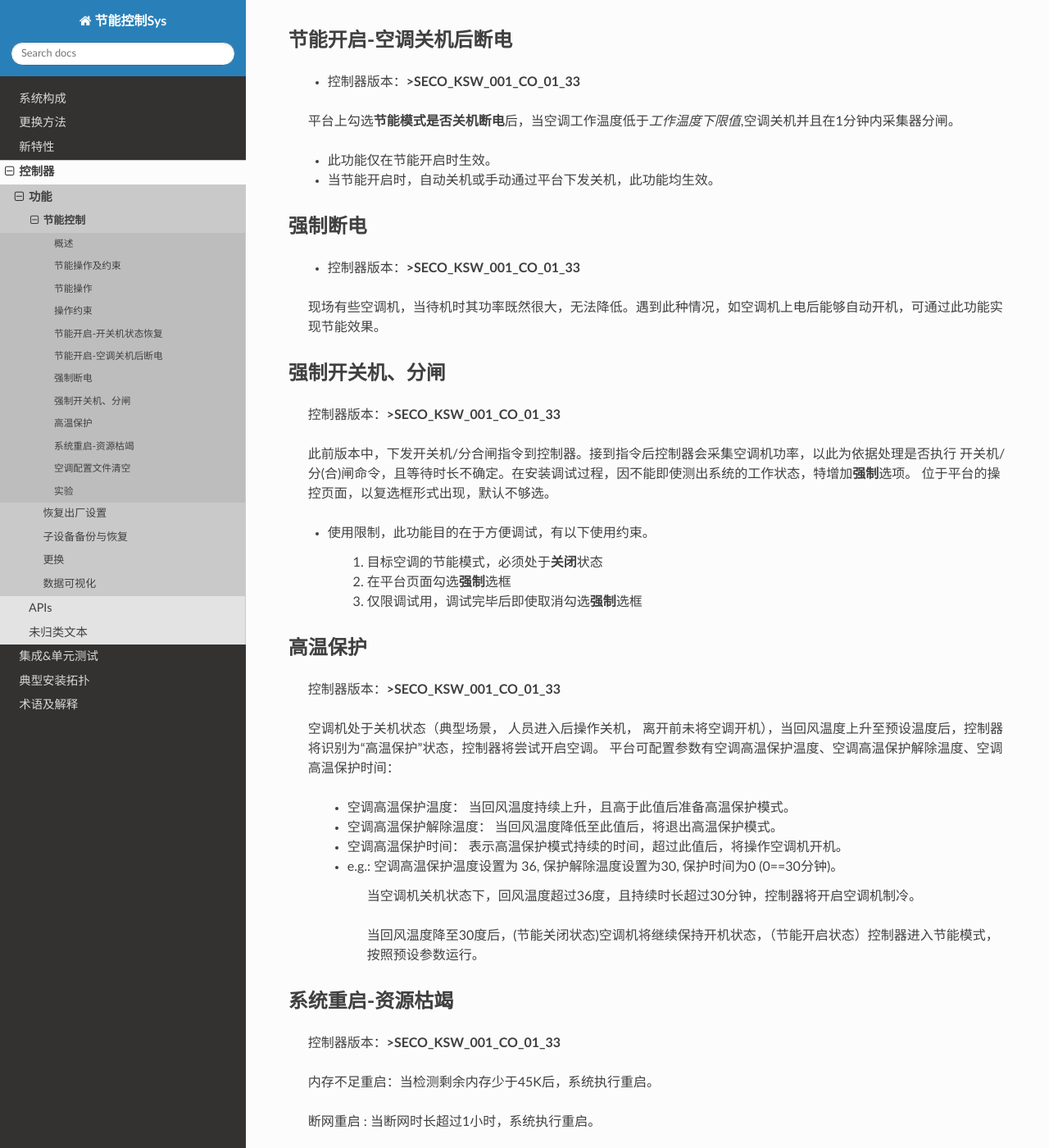
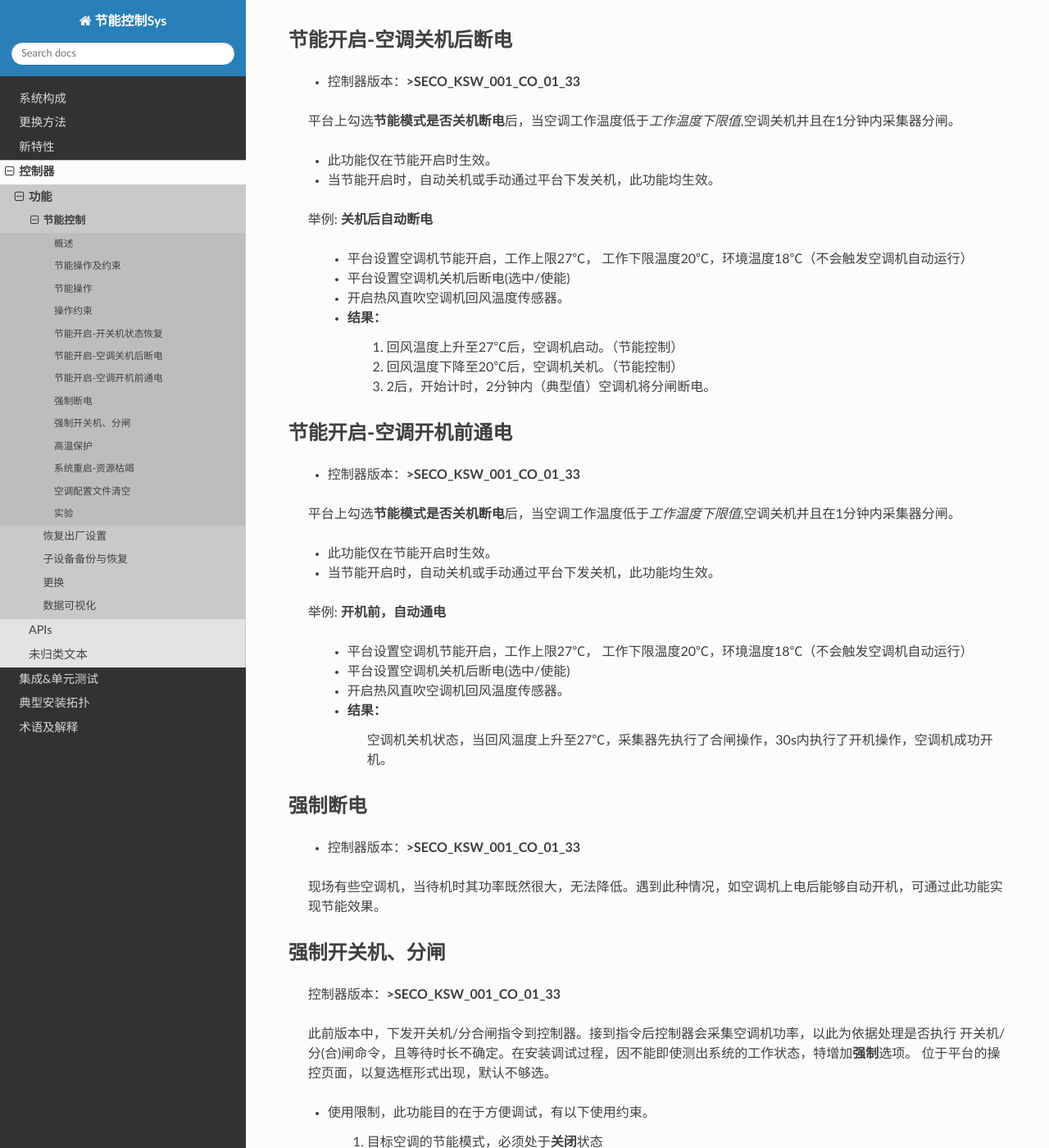
Before and after one commit to Muatrack/ControllerDocs, a Sphinx documentation site: the page built from docs/source/docs/controller/functions/powersave.rst, in a window 1280 px wide and 1400 px high, scrolled down 2159 px. Shown: the whole window at 82% size. Built offline with Sphinx 7.4.7 and the Read the Docs theme 3.1.0, drawn with Linux system fonts in a browser that asks for light colours.

Commit message:
更新节能性特性

```diff
--- a/docs/source/docs/controller/functions/powersave.rst
+++ b/docs/source/docs/controller/functions/powersave.rst
@@ -87,6 +87,34 @@
         - 此功能仅在节能开启时生效。
         - 当节能开启时，自动关机或手动通过平台下发关机，此功能均生效。
 
+        举例: **关机后自动断电**
+
+		* 平台设置空调机节能开启，工作上限27℃， 工作下限温度20℃，环境温度18℃（不会触发空调机自动运行）
+		* 平台设置空调机关机后断电(选中/使能)
+		* 开启热风直吹空调机回风温度传感器。
+
+		* 结果：
+			#. 回风温度上升至27℃后，空调机启动。（节能控制）
+			#. 回风温度下降至20℃后，空调机关机。（节能控制）
+			#. 2后，开始计时，2分钟内（典型值）空调机将分闸断电。
+
+节能开启-空调开机前通电
+=========================
+        * 控制器版本：\ **>SECO_KSW_001_CO_01_33**\
+
+        平台上勾选\ **节能模式是否关机断电**\ 后，当空调工作温度低于\ *工作温度下限值*\ ,空调关机并且在1分钟内采集器分闸。
+
+        - 此功能仅在节能开启时生效。
+        - 当节能开启时，自动关机或手动通过平台下发关机，此功能均生效。
+
+        举例: **开机前，自动通电**
+
+			* 平台设置空调机节能开启，工作上限27℃， 工作下限温度20℃，环境温度18℃（不会触发空调机自动运行）
+			* 平台设置空调机关机后断电(选中/使能)
+			* 开启热风直吹空调机回风温度传感器。
+			* 结果：
+				空调机关机状态，当回风温度上升至27℃，采集器先执行了合闸操作，30s内执行了开机操作，空调机成功开机。
+
 强制断电
 ================
         * 控制器版本：\ **>SECO_KSW_001_CO_01_33**\
@@ -107,8 +135,6 @@
                 #. 目标空调的节能模式，必须处于\ **关闭**\ 状态
                 #. 在平台页面勾选\ **强制**\ 选框
                 #. 仅限调试用，调试完毕后即使取消勾选\ **强制**\ 选框
-
-
 
 高温保护
 ==========
--- a/docs/source/docs/features/powersave.rst
+++ b/docs/source/docs/features/powersave.rst
@@ -5,6 +5,7 @@
 
 * :ref:`节能开启-开关机状态恢复`\
 * :ref:`节能开启-空调关机后断电`\
+* :ref:`节能开启-空调开机前通电`\
 * :ref:`强制断电`\
 * :ref:`强制开关机、分闸`\
 * :ref:`高温保护`\
```
Also changed, not shown: 1 other file.
